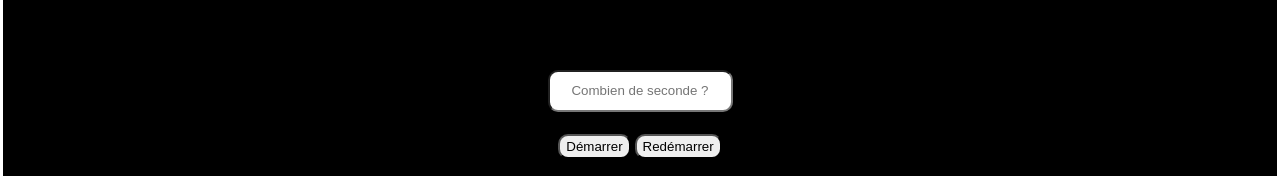
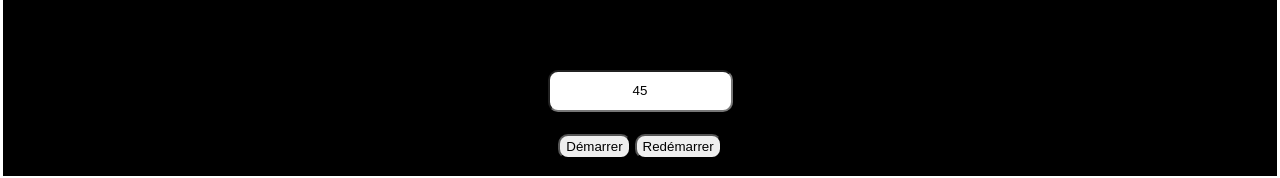
Before and after one commit to Omar-938/compteur, a plain HTML site: page index.html in a window 1280 px wide. Shown: the part 402-580 px from the top of the page. Drawn offline with Linux system fonts and the light colour scheme.

Commit message:
Update index.html

```diff
--- a/index.html
+++ b/index.html
@@ -26,7 +26,7 @@
     <h2 id="temps"></h2>
     <h2 id="alert"></h2>
 <form action="combien de temps ?">
-    <input type="text" id="combiendetemps" value="" placeholder="Combien de seconde ?">
+    <input type="text" id="combiendetemps" value="45" placeholder="Combien de seconde ?">
 </form>
 <div class="button">
     <button id="start">Démarrer</button>
```
